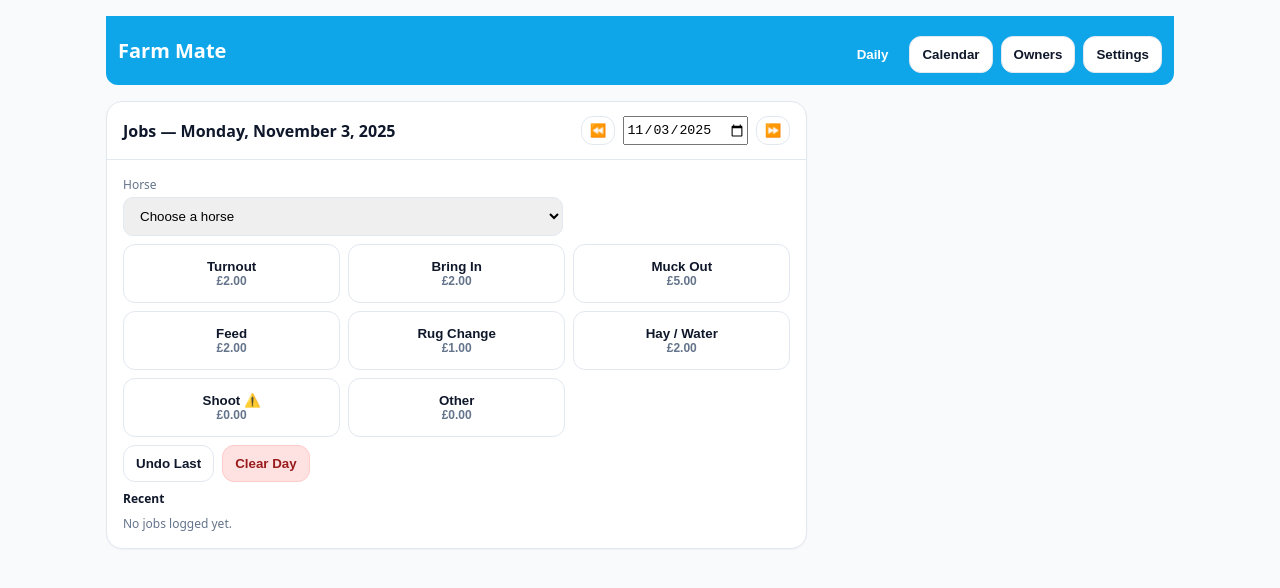
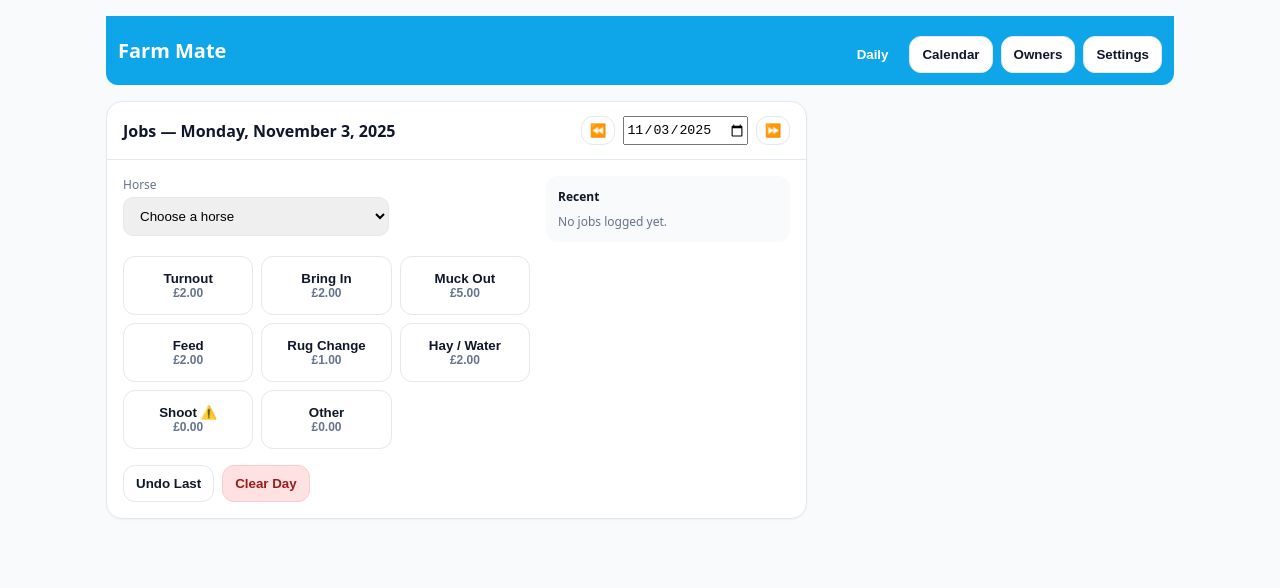
Before and after one commit to RapiDic3/farm-mate, a React (Vite) app: page / in a window 1280 px wide. Shown: the top 588 px of the page. Built offline with nearby package versions, Linux system fonts and the light colour scheme; the HTML template or start-up script is replaced by a standard one.

Commit message:
Update App.jsx

```diff
--- a/src/App.jsx
+++ b/src/App.jsx
@@ -441,23 +441,62 @@ const DayModal = ({ iso, onClose }) => {
 const DailyView = () => {
   const todayLogs = logs.filter((l) => l.ts.slice(0, 10) === selectedDate);
   const todayTotal = todayLogs.reduce((s, x) => s + Number(x.price || 0), 0);
+
   return (
     <div className="row">
       <section className="card">
-          <div className="header hstack" style={{ justifyContent: "space-between", alignItems: "center" }}>
-            <div>Jobs — {longDate(selectedDate)}</div>
+        <div
+          className="header hstack"
+          style={{ justifyContent: "space-between", alignItems: "center" }}
+        >
+          <div style={{ fontWeight: 700 }}>Jobs — {longDate(selectedDate)}</div>
           <div className="hstack">
-              <button className="btn sm" onClick={() => setSelectedDate(addDays(selectedDate, -1))}>⏪</button>
-              <input type="date" value={selectedDate} onChange={(e) => setSelectedDate(e.target.value)} />
-              <button className="btn sm" onClick={() => setSelectedDate(addDays(selectedDate, 1))}>⏩</button>
+            <button
+              className="btn sm"
+              onClick={() => setSelectedDate(addDays(selectedDate, -1))}
+            >
+              ⏪
+            </button>
+            <input
+              type="date"
+              value={selectedDate}
+              onChange={(e) => setSelectedDate(e.target.value)}
+            />
+            <button
+              className="btn sm"
+              onClick={() => setSelectedDate(addDays(selectedDate, 1))}
+            >
+              ⏩
+            </button>
           </div>
         </div>
 
-          <div className="content stack">
-            <div className="grid" style={{ gridTemplateColumns: "2fr 1fr", gap: "8px", alignItems: "end" }}>
+        {/* Two-column layout like original */}
+        <div
+          className="content"
+          style={{
+            display: "grid",
+            gridTemplateColumns: "2fr 1.2fr",
+            gap: "16px",
+            alignItems: "start",
+          }}
+        >
+          {/* LEFT SIDE: Job adding area */}
+          <div className="stack">
+            <div
+              className="grid"
+              style={{
+                gridTemplateColumns: "2fr 1fr",
+                gap: "8px",
+                alignItems: "end",
+              }}
+            >
               <div>
                 <label className="label">Horse</label>
-                <select value={activeHorseId} onChange={(e) => setActiveHorseId(e.target.value)}>
+                <select
+                  value={activeHorseId}
+                  onChange={(e) => setActiveHorseId(e.target.value)}
+                >
                   <option value="">Choose a horse</option>
                   {horses.map((h) => (
                     <option key={h.id} value={h.id}>
@@ -468,9 +507,13 @@ const DayModal = ({ iso, onClose }) => {
               </div>
             </div>
 
-            <div className="grid cols-3 jobs-grid">
+            <div className="grid cols-3 jobs-grid" style={{ marginTop: "12px" }}>
               {jobs.map((j) => (
-                <button key={j.key} className="btn" onClick={() => logJob(activeHorseId, j, selectedDate)}>
+                <button
+                  key={j.key}
+                  className="btn"
+                  onClick={() => logJob(activeHorseId, j, selectedDate)}
+                >
                   <div style={{ display: "grid", placeItems: "center" }}>
                     <div style={{ fontWeight: 700 }}>{j.label}</div>
                     <div className="small muted">{GBP.format(j.price)}</div>
@@ -479,37 +522,71 @@ const DayModal = ({ iso, onClose }) => {
               ))}
             </div>
 
-            <div className="hstack">
-              <button className="btn" onClick={undoLast}>Undo Last</button>
-              <button className="btn danger" onClick={clearDay}>Clear Day</button>
+            <div className="hstack" style={{ marginTop: "8px" }}>
+              <button className="btn" onClick={undoLast}>
+                Undo Last
+              </button>
+              <button className="btn danger" onClick={clearDay}>
+                Clear Day
+              </button>
+            </div>
           </div>
 
-            <div className="stack">
-              <div className="small" style={{ fontWeight: 700 }}>Recent</div>
-              {todayLogs.length === 0 && <div className="muted small">No jobs logged yet.</div>}
+          {/* RIGHT SIDE: Recent & Totals */}
+          <div className="stack" style={{ background: "#f8fafc", padding: "12px", borderRadius: "12px" }}>
+            <div className="small" style={{ fontWeight: 700 }}>
+              Recent
+            </div>
+            {todayLogs.length === 0 && (
+              <div className="muted small">No jobs logged yet.</div>
+            )}
             {todayLogs.map((l) => {
               const h = horseMap[l.horseId];
               const o = h ? ownerMap[h.ownerId] : null;
               return (
-                  <div key={l.id} className="rowline small" style={{ opacity: l.paid ? 0.6 : 1 }}>
+                <div
+                  key={l.id}
+                  className="rowline small"
+                  style={{ opacity: l.paid ? 0.6 : 1 }}
+                >
                   <div>
-                      <div style={{ fontWeight: 600 }}>{l.jobLabel} — {h?.name || "Horse"} {l.paid && "✅"}</div>
-                      <div className="muted">{o?.name || "Owner"} • {fmtDate(l.ts)}</div>
+                    <div style={{ fontWeight: 600 }}>
+                      {l.jobLabel} — {h?.name || "Horse"} {l.paid && "✅"}
+                    </div>
+                    <div className="muted">
+                      {o?.name || "Owner"} • {fmtDate(l.ts)}
+                    </div>
                   </div>
                   <div className="hstack">
                     <div className="badge">{GBP.format(l.price)}</div>
-                      <button className="btn sm ghost" onClick={() => removeLog(l.id)}>🗑</button>
+                    <button
+                      className="btn sm ghost"
+                      onClick={() => removeLog(l.id)}
+                    >
+                      🗑
+                    </button>
                   </div>
                 </div>
               );
             })}
-              {todayLogs.length > 0 && <div style={{ fontWeight: 700, marginTop: "8px" }}>Total {GBP.format(todayTotal)}</div>}
+            {todayLogs.length > 0 && (
+              <div
+                style={{
+                  fontWeight: 700,
+                  marginTop: "8px",
+                  textAlign: "right",
+                }}
+              >
+                Total {GBP.format(todayTotal)}
+              </div>
+            )}
           </div>
         </div>
       </section>
     </div>
   );
 };
+
 
   // ── OwnersView ──
   const OwnersView = () => {
```
Lines whose indentation alone changed are shown as unchanged.
